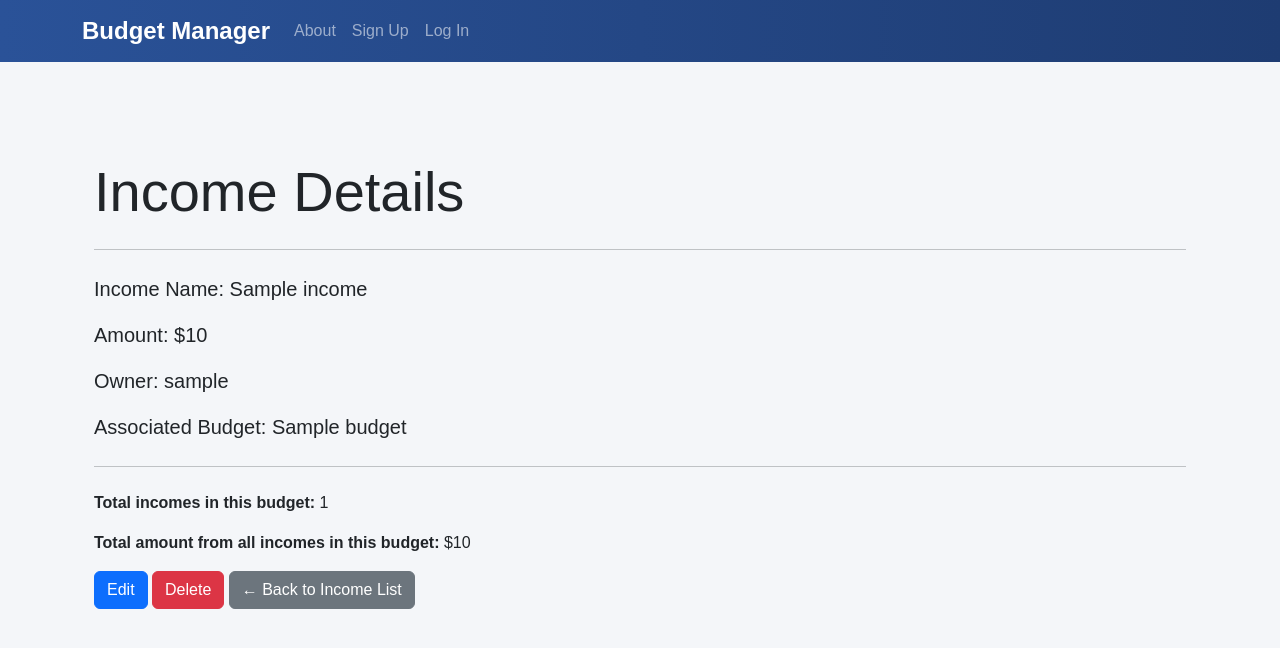
After one commit to rayjim28/budget-manager, a Django app: template main_app/templates/budgets/incomes/income_detail.html in a window 1280 px wide. The commit adds this page. Shown: the top 648 px of the page. Run offline with Django 3.2, Linux system fonts and the light colour scheme; the template is opened without the code that fills it: most values are stand-ins (such as "Sample title", 1, 10 or a date in 2020).

Commit message:
fixes Bugs

```diff
--- a/main_app/models.py
+++ b/main_app/models.py
@@ -101,6 +101,10 @@ class Income(models.Model):
         # This will sum the amount of all incomes related to the budget of this income instance.
         return Income.objects.filter(budget=self.budget).aggregate(Sum("amount"))["amount__sum"] or 0
 
+    @property
+    def all(self):
+        return self.incomes.all()
+
 
     # @property
     # def total_income_count(self):
--- a/main_app/templates/base.html
+++ b/main_app/templates/base.html
@@ -120,6 +120,16 @@
         align-items: center;
         flex-direction: column;
       }
+
+      .animated-back-button {
+        transition: transform 0.3s ease;
+      }
+
+      .animated-back-button:hover {
+        transform: translateX(
+          -5px
+        );
+      }
     </style>
   </head>
 
--- /dev/null
+++ b/main_app/templates/budgets/incomes/income_detail.html
@@ -0,0 +1,32 @@
+{% extends 'base.html' %}
+{% block content %}
+
+<div class="container mt-5">
+  <div class="jumbotron">
+    <h1 class="display-4">Income Details</h1>
+    <hr class="my-4" />
+    <p class="lead"><strong>Income Name:</strong> {{ income.name }}</p>
+    <p class="lead"><strong>Amount:</strong> ${{ income.amount }}</p>
+    <p class="lead"><strong>Owner:</strong> {{ income.owner.username }}</p>
+    <p class="lead">
+      <strong>Associated Budget:</strong> {{ budget.budget_name }}
+    </p>
+    <!-- Assuming PersonalBudget model has a 'budget_name' field -->
+    <hr class="my-4" />
+    <p>
+      <strong>Total incomes in this budget:</strong> {{ income.total_income_count }}
+    </p>
+    <p>
+      <strong>Total amount from all incomes in this budget:</strong> ${{ income.total }}
+    </p>
+
+    <!-- Edit and Delete Buttons -->
+    <a href="{% url 'income_edit' budget_id=budget.id income_id=income.id %}" class="btn btn-primary mr-2">Edit</a>
+    <a href="{% url 'income_delete' budget_id=budget.id income_id=income.id %}" class="btn btn-danger">Delete</a>
+
+    <!-- Back Button to return to incomes page -->
+    <a href="{% url 'income_list' budget_id=budget.id %}" class="btn btn-secondary animated-back-button">← Back to Income List</a>
+  </div>
+</div>
+
+{% endblock %}
--- a/main_app/templates/budgets/incomes/income_list.html
+++ b/main_app/templates/budgets/incomes/income_list.html
@@ -17,6 +17,9 @@
                 <div class="list-group-item d-flex justify-content-between align-items-center animate__animated animate__zoomIn">
                     <span>{{ income.name }}</span>
                     <span class="badge bg-primary rounded-pill">${{ income.amount }}</span>
+
+                    <!-- Button to View Income Details -->
+                    <a href="{% url 'income_detail' budget.id income.id %}" class="btn btn-info btn-sm ml-2">Details</a>
                 </div>
                 {% endfor %}
             </div>
--- a/main_app/urls.py
+++ b/main_app/urls.py
@@ -20,9 +20,9 @@ urlpatterns = [
 
     path("budgets/<int:budget_id>/incomes/", views.income_list, name="income_list"),
     path("budgets/<int:budget_id>/incomes/create/", views.create_income, name="create_income"),
-    # path("budgets/<int:budget_id>/incomes/<int:income_id>/", views.income_detail, name="income_detail"),
-    # path("budgets/<int:budget_id>/incomes/<int:income_id>/edit/", views.income_edit, name="income_edit"),
-    # path("budgets/<int:budget_id>/incomes/<int:income_id>/delete/", views.income_delete, name="income_delete"),
+    path("budgets/<int:budget_id>/incomes/<int:income_id>/", views.income_detail, name="income_detail"),
+    path("budgets/<int:budget_id>/incomes/<int:income_id>/edit/", views.income_edit, name="income_edit"),
+    path("budgets/<int:budget_id>/incomes/<int:income_id>/delete/", views.income_delete, name="income_delete"),
 ]
 
 
```
Also changed, not shown: main_app/templates/budgets/incomes/income_confirm_delete.html (added, +11 -0 lines), main_app/templates/budgets/incomes/income_edit.html (added, +30 -0 lines), main_app/views.py (+54 -4 lines).
